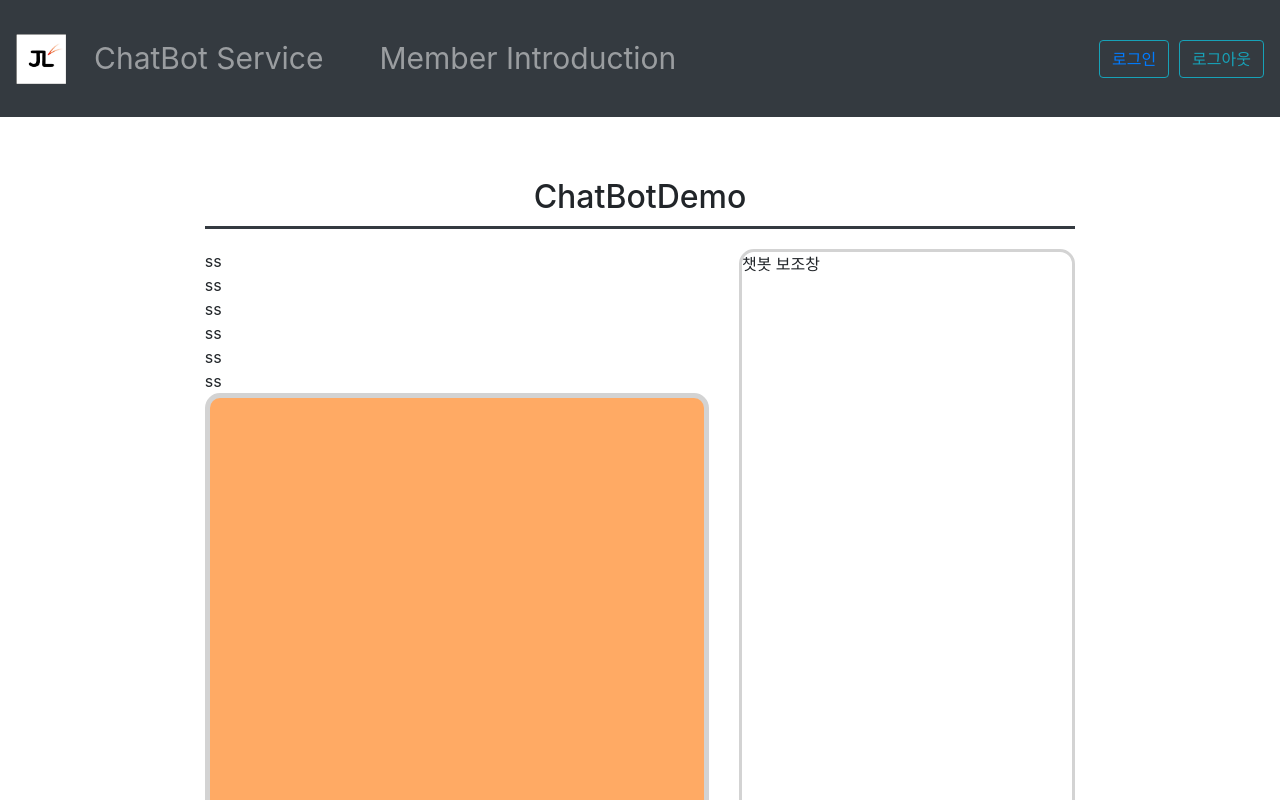
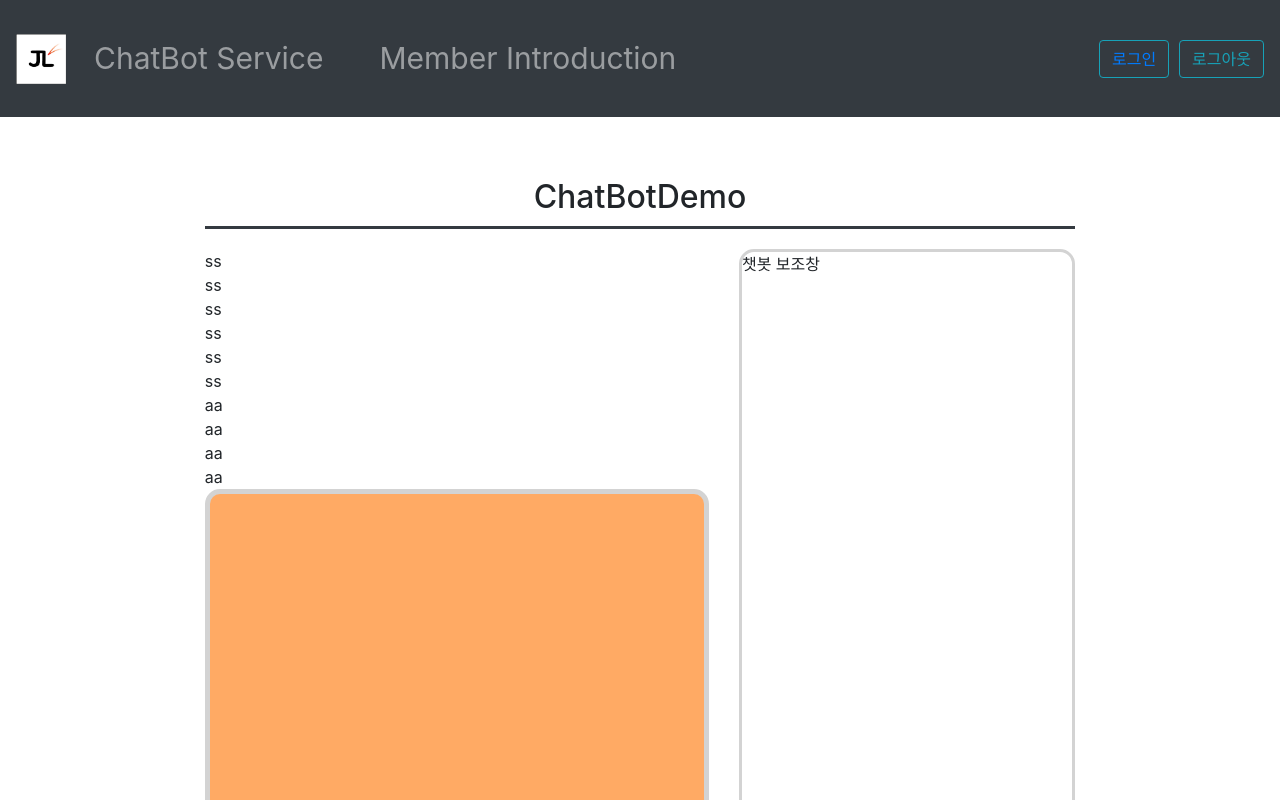
Before and after one commit to horingring/ChatBotService, a React app in the folder src/main/frontend/: page /ChatBotDemo in a window 1280 px wide. Shown: the top 800 px of the page. Built offline with nearby package versions, Linux system fonts and the light colour scheme.

Commit message:
Add testDiv about branch

```diff
--- a/src/main/frontend/src/Pages/ChatBotDemo/ChatBotChatting.jsx
+++ b/src/main/frontend/src/Pages/ChatBotDemo/ChatBotChatting.jsx
@@ -14,6 +14,12 @@ const ChatBotChatting = () => {
             <div id="forTest5">ss</div>
 
             <div id="forTest6">ss</div>
+            {/* test용 주석(branch) */}
+            <div id="test1">aa</div>
+            <div id="test2">aa</div>
+            <div id="test3">aa</div>
+            <div id="test4">aa</div>
+
 
             <div id="ChatBotChattingBox"></div>     {/* 챗봇채팅창 */}
             <div id="ChatBotInputBox_Container">    {/* 챗봇입력 컨테이너 */}
```
